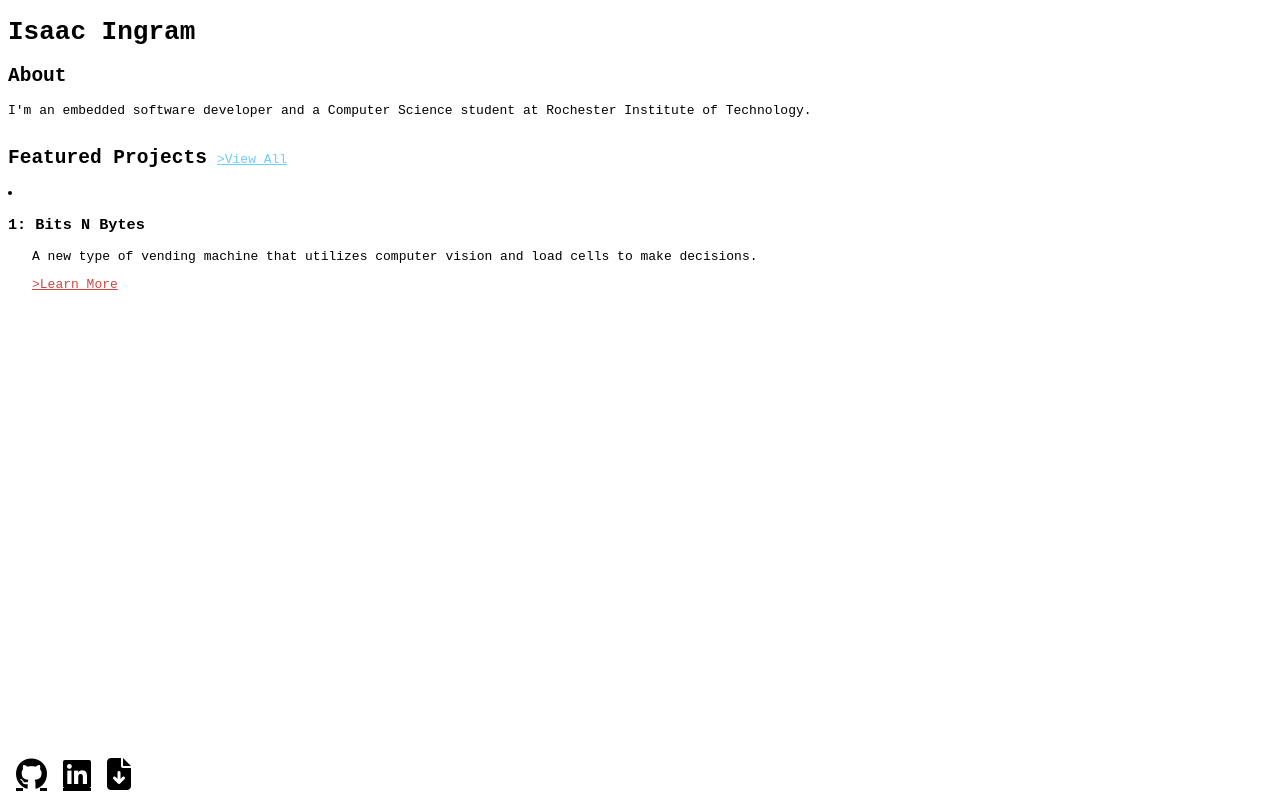
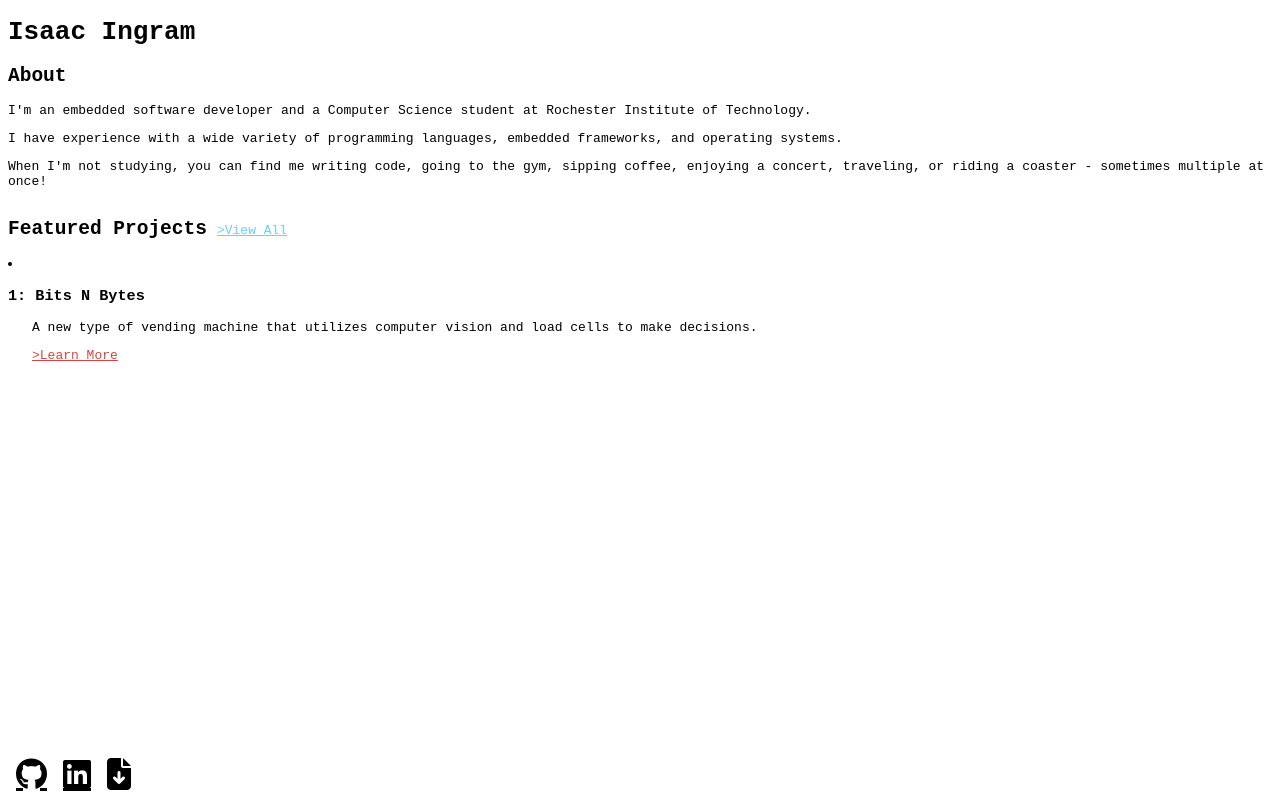
Before and after one commit to IsaacIngram/v3, an Angular app in the folder v3-ui/: page / in a window 1280 px wide. Built offline with nearby package versions, Linux system fonts and the light colour scheme.

Commit message:
Add more info to about

```diff
--- a/v3-ui/src/app/about/about.component.html
+++ b/v3-ui/src/app/about/about.component.html
@@ -1,2 +1,4 @@
 <h2>About</h2>
 <p>I'm an embedded software developer and a Computer Science student at Rochester Institute of Technology.</p>
+<p>I have experience with a wide variety of programming languages, embedded frameworks, and operating systems.</p>
+<p>When I'm not studying, you can find me writing code, going to the gym, sipping coffee, enjoying a concert, traveling, or riding a coaster - sometimes multiple at once!</p>
```
